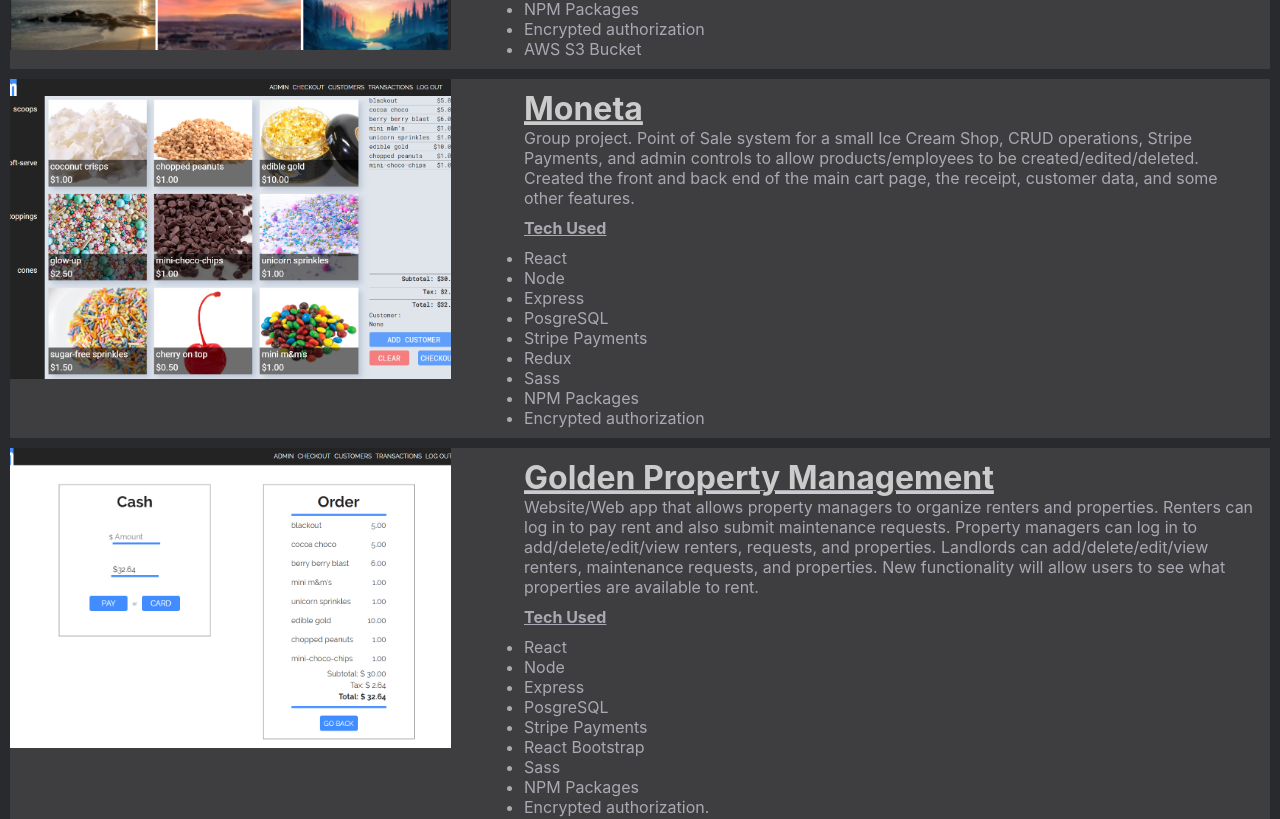
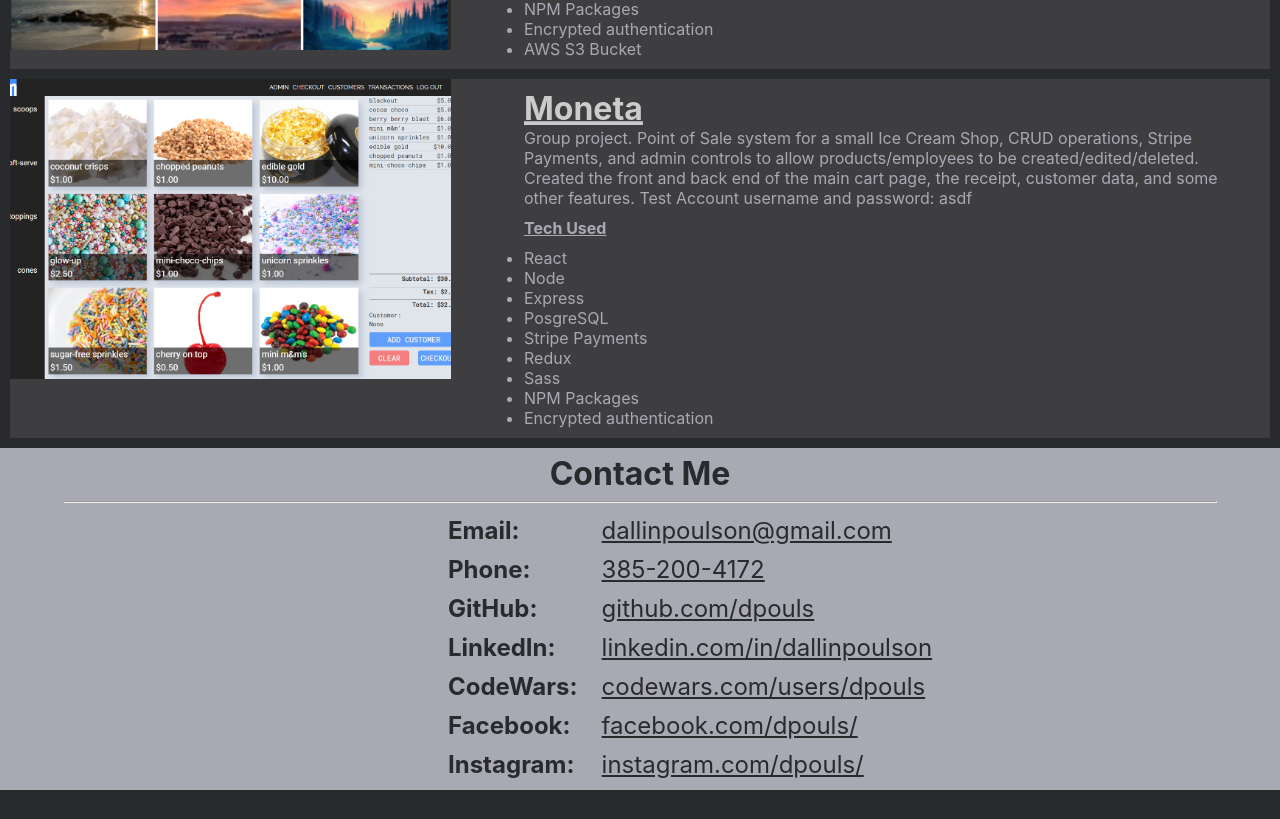
Before and after one commit to dpouls/portfolio, a React (Create React App) app: page / in a window 1280 px wide. Shown: the part 1460-2279 px from the top of the page. Built offline with nearby package versions, Linux system fonts and the light colour scheme.

Commit message:
minor changes

```diff
--- a/src/Components/Portfolio/Portfolio.js
+++ b/src/Components/Portfolio/Portfolio.js
@@ -7,20 +7,22 @@
         liveUrl: 'http://147.182.251.51:7000/',
         title: 'Sunny',
         desc : "Personal project. Instagram website clone where users upload images of sunsets, follow others, and discover new content. Test account username and password: asdf",
-        techUsed: ['React','Node','Express','PosgreSQL','Redux','Sass','NPM Packages',' Encrypted authorization','AWS S3 Bucket']
+        techUsed: ['React','Node','Express','PosgreSQL','Redux','Sass','NPM Packages',' Encrypted authentication','AWS S3 Bucket']
     },{
         imgUrl: '/images/moneta/1.png',
         liveUrl: 'http://147.182.251.51:6789/',
         title: 'Moneta',
-        desc : "Group project. Point of Sale system for a small Ice Cream Shop, CRUD operations, Stripe Payments, and admin controls to allow products/employees to be created/edited/deleted. Created the front and back end of the main cart page, the receipt, customer data, and some other features.",
-        techUsed: ['React','Node','Express','PosgreSQL', 'Stripe Payments','Redux','Sass','NPM Packages',' Encrypted authorization']
-    },{
-        imgUrl: '/images/moneta/2.png',
-        liveUrl: 'http://147.182.251.51:7000/',
-        title: 'Golden Property Management',
-        desc : 'Website/Web app that allows property managers to organize renters and properties. Renters can log in to pay rent and also submit maintenance requests. Property managers can log in to add/delete/edit/view renters, requests, and properties. Landlords can add/delete/edit/view renters, maintenance requests, and properties. New functionality will allow users to see what properties are available to rent.',
-        techUsed: ['React','Node','Express','PosgreSQL','Stripe Payments','React Bootstrap','Sass','NPM Packages',' Encrypted authorization.']
-    },]
+        desc : "Group project. Point of Sale system for a small Ice Cream Shop, CRUD operations, Stripe Payments, and admin controls to allow products/employees to be created/edited/deleted. Created the front and back end of the main cart page, the receipt, customer data, and some other features. Test Account username and password: asdf",
+        techUsed: ['React','Node','Express','PosgreSQL', 'Stripe Payments','Redux','Sass','NPM Packages',' Encrypted authentication']
+    }
+    // ,{
+    //     imgUrl: '/images/moneta/2.png',
+    //     liveUrl: 'http://147.182.251.51:7000/',
+    //     title: 'Golden Property Management',
+    //     desc : 'Website/Web app that allows property managers to organize renters and properties. Renters can log in to pay rent and also submit maintenance requests. Property managers can log in to add/delete/edit/view renters, requests, and properties. Landlords can add/delete/edit/view renters, maintenance requests, and properties. New functionality will allow users to see what properties are available to rent.',
+    //     techUsed: ['React','Node','Express','PosgreSQL','Stripe Payments','React Bootstrap','Sass','NPM Packages',' Encrypted authentication.']
+    // },
+]
     return (
         <div id='projects' className="portfolio-container">
             <h1 id='projects-header'>Projects</h1>
```
